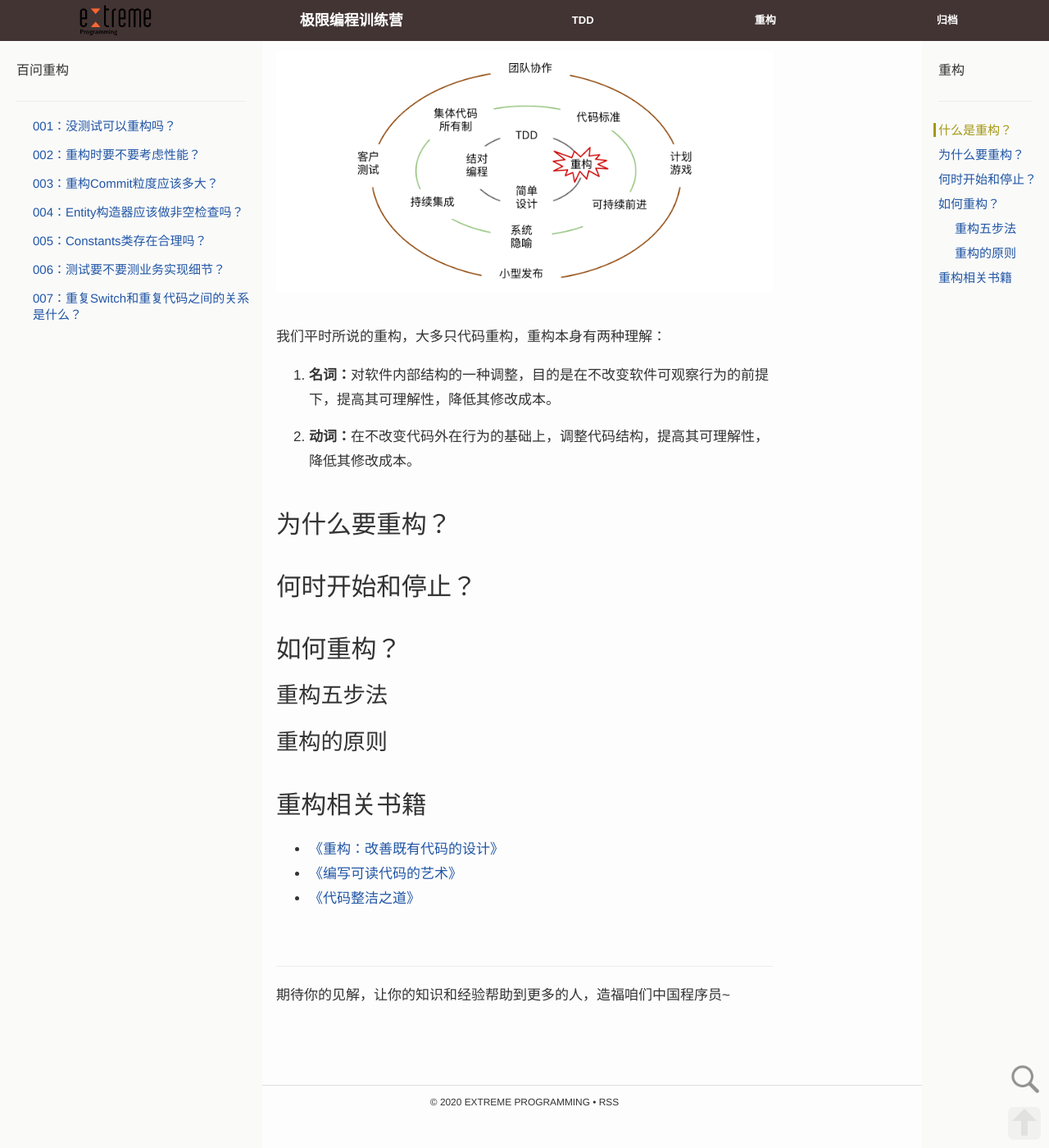
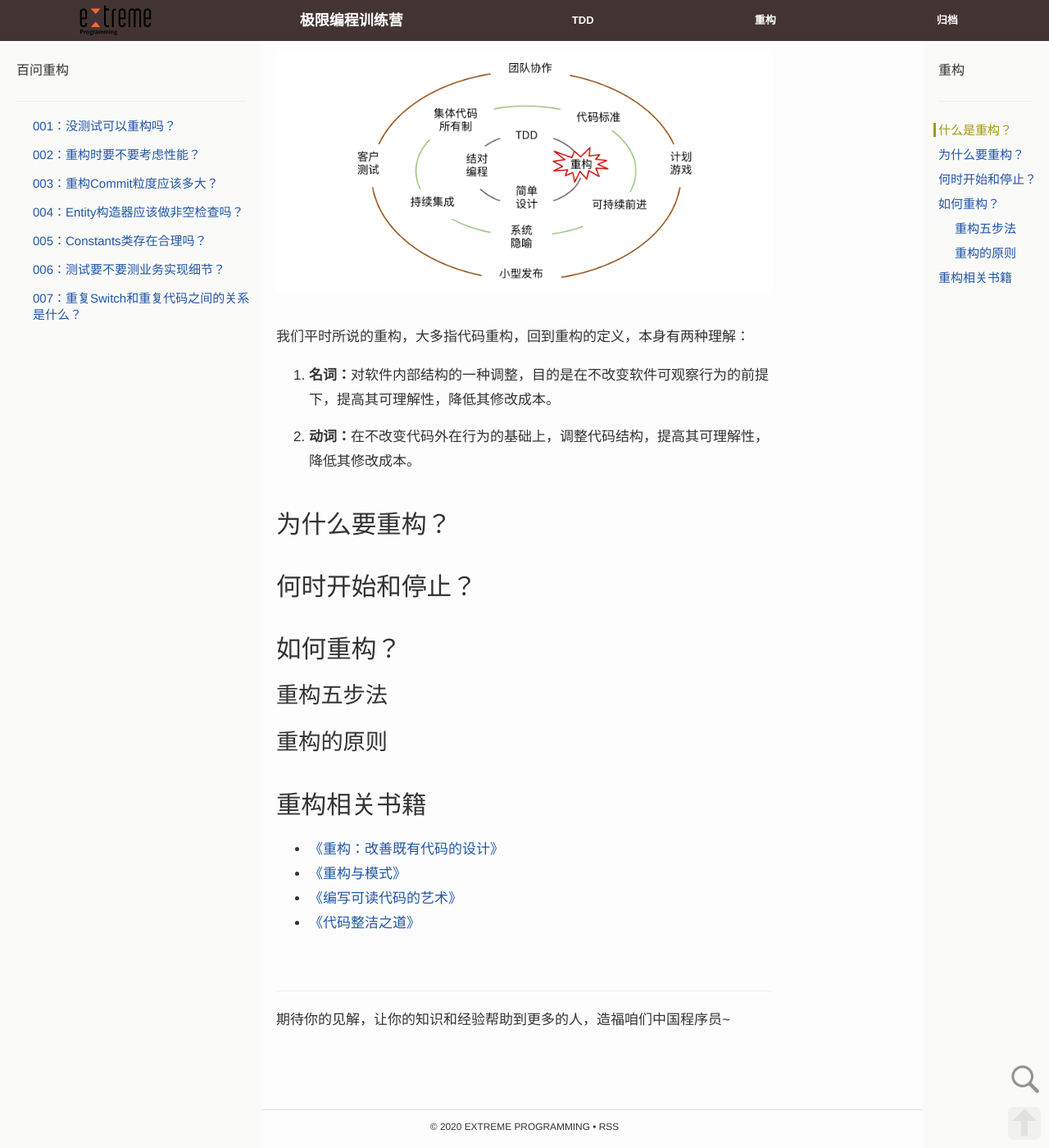
Before and after one commit to xp-bootcamp/xp-bootcamp.github.io, a Jekyll site: the page built from page/02-refactoring.md, in a window 1280 px wide and 1400 px high, scrolled down 510 px. Shown: the whole window at 82% size. Built offline with Jekyll 4.4.1, drawn with Linux system fonts in a browser that asks for light colours; nearby versions of some CDN libraries; comment, search, counter and statistics services are not loaded; a style sheet for code colours, icons or effects is not loaded.

Commit message:
Update tdd
Signed-off-by: Yuan Shenjian <sjyuan@thoughtworks.com>

```diff
--- a/page/02-refactoring.md
+++ b/page/02-refactoring.md
@@ -22,7 +22,7 @@ Martin Fowler在跟Kent Beck在同一个项目深度合作后，看到了Kent Be
 
 {% include column-image.html name = 'xp-circle.png' %}
 
-我们平时所说的重构，大多只代码重构，重构本身有两种理解：
+我们平时所说的重构，大多指代码重构，回到重构的定义，本身有两种理解：
 
 1. **名词：**对软件内部结构的一种调整，目的是在不改变软件可观察行为的前提下，提高其可理解性，降低其修改成本。
 
@@ -41,5 +41,6 @@ Martin Fowler在跟Kent Beck在同一个项目深度合作后，看到了Kent Be
 
 ## 重构相关书籍
 - [《重构：改善既有代码的设计》](https://book.douban.com/subject/4262627/)
+- [《重构与模式》](https://book.douban.com/subject/20393327/)
 - [《编写可读代码的艺术》](https://book.douban.com/subject/10797189/)
 - [《代码整洁之道》](https://book.douban.com/subject/4199741/)
```
